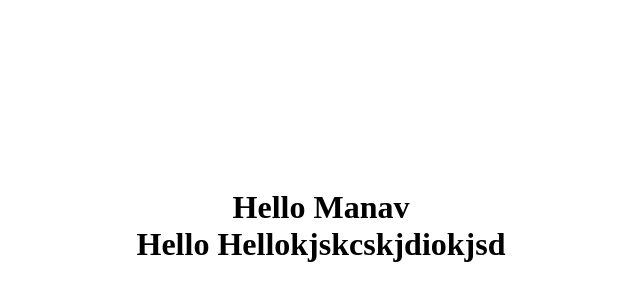
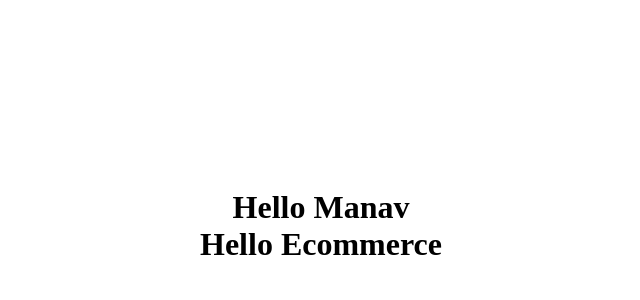
Before and after one commit to asifraza3776/NEW, a plain HTML site: page index.html in a window 1280 px wide. Shown: the part 174-474 px from the top of the page, without its empty margins (319-959 px from the left). Drawn offline with Linux system fonts and the light colour scheme.

Commit message:
Change in Html

```diff
--- a/index.html
+++ b/index.html
@@ -11,7 +11,7 @@
   <div class="dhoom">
     <h1>Hello Manav
     </h1>
-    <h1>Hello Hellokjskcskjdiokjsd
+    <h1>Hello Ecommerce
     </h1>
 
   </div>
```
